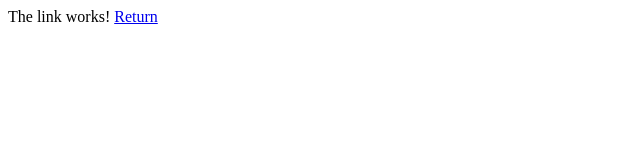
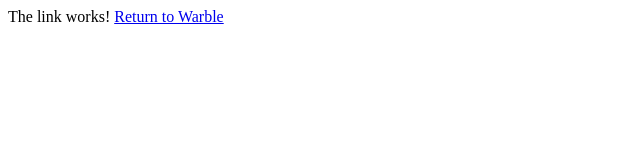
Before and after one commit to albho/mocks, a plain HTML site: page twitter home page 2/test.html in a window 1280 px wide. Shown: the full height of the page, 0-640 px from the left. Drawn offline with Linux system fonts and the light colour scheme.

Commit message:
minor update

```diff
--- a/twitter home page 2/test.html
+++ b/twitter home page 2/test.html
@@ -8,6 +8,6 @@
 </head>
 <body>
     <span>The link works!</span>
-    <a href="index.html">Return</a>
+    <a href="index.html">Return to Warble</a>
 </body>
 </html>
```
